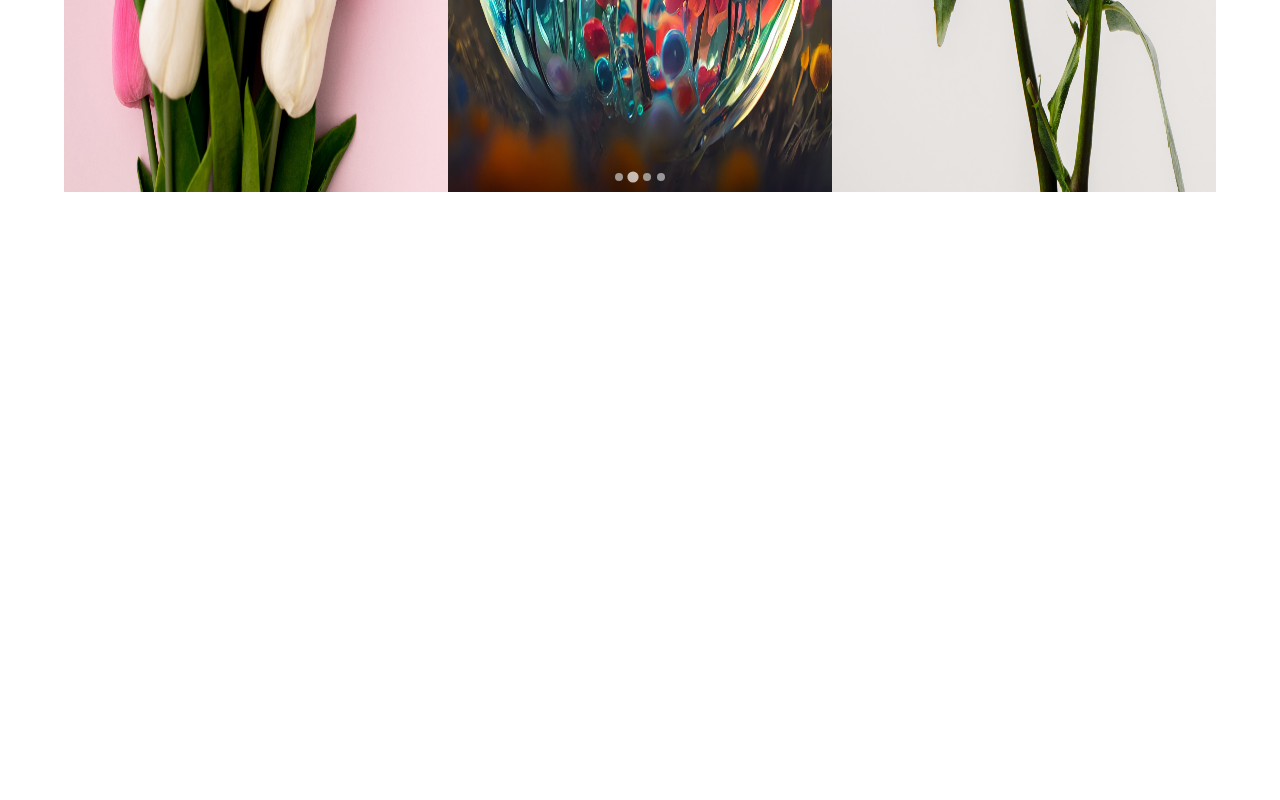
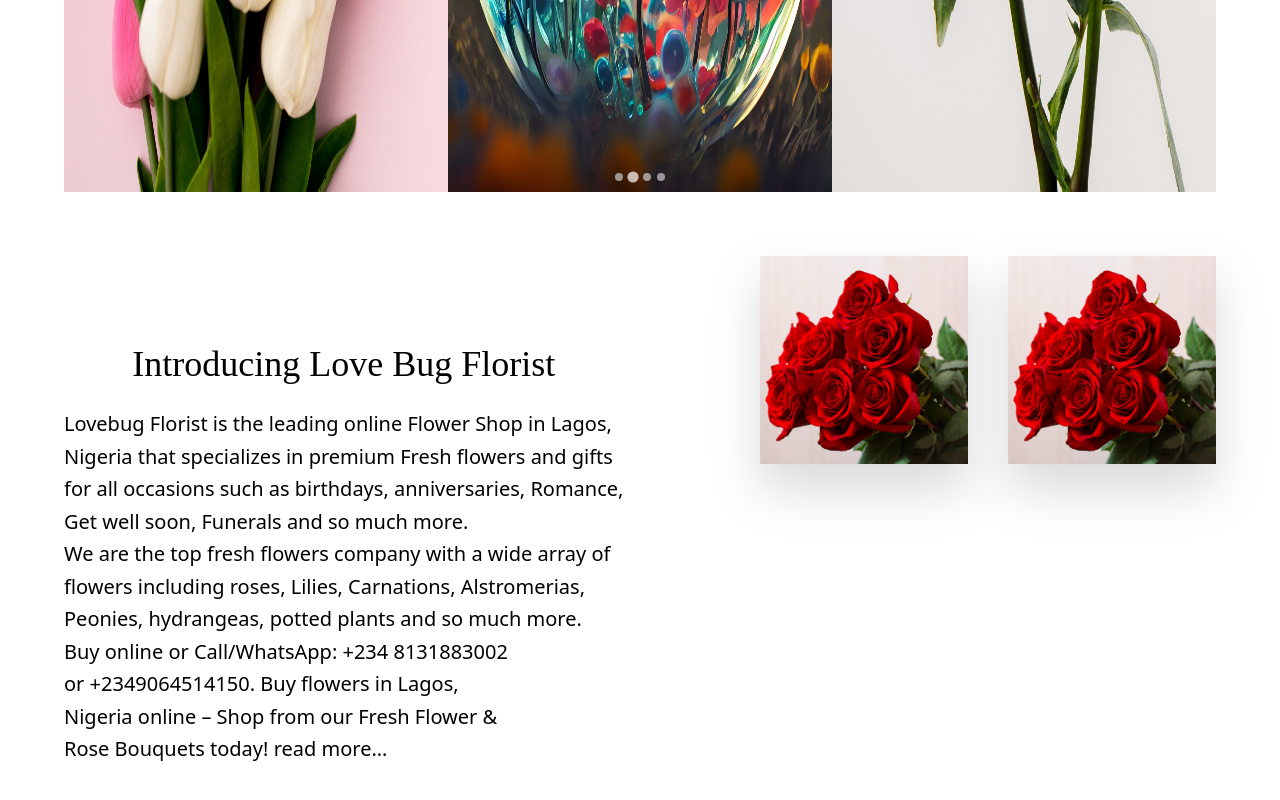
Before and after one commit to blessingsmart/flora, a React (Vite) app: page / in a window 1280 px wide. Shown: the part 736-1536 px from the top of the page. Before the commit the page ends 928 px from the top, so only its background shows below. Built offline with nearby package versions, Linux system fonts and the light colour scheme.

Commit message:
new file:   src/assets/redrose.jpg 	modified:   src/pages/home.jsx

```diff
--- a/src/pages/home.jsx
+++ b/src/pages/home.jsx
@@ -5,6 +5,7 @@
 import '@splidejs/splide/css';
 import water from '../assets/water1.jpg';
 import pink from '../assets/pink1.jpg';
+import redrose from '../assets/redrose.jpg';
 import rose from '../assets/rose.jpg';
 import purple from '../assets/purple.jpg';
 
@@ -69,6 +70,17 @@
         <Modal onClose={closeModal} iconClicked={iconClicked}>
         </Modal>
       )}
+      <div className='flex justify-between gap-5 p-16 text-xl'>
+        <div className='pt-16'>
+          <h1 className='font-signature py-6 text-4xl text-center'>Introducing Love Bug Florist</h1>
+          <p className='leading-relaxed'>Lovebug Florist is the leading online Flower Shop in Lagos, <br/>Nigeria that specializes in premium Fresh flowers and gifts  <br/> for all occasions such as birthdays, anniversaries, Romance,<br/> Get well soon, Funerals and so much more.</p>
+          <p className='leading-relaxed'>We are the top fresh flowers company with a wide array of<br/> flowers including roses, Lilies, Carnations, Alstromerias, <br/>Peonies, hydrangeas, potted plants and so much more.<br/> Buy online or Call/WhatsApp: +234 8131883002 <br/>or +2349064514150. Buy flowers in Lagos, <br/>Nigeria online – Shop from our Fresh Flower & <br/>Rose Bouquets today! <button> read more… </button></p>
+        </div>
+        <div className='flex gap-10'>
+          <img src={redrose} alt="rose"  className='size-52 drop-shadow-2xl'/>
+          <img src={redrose} alt="rose" className='size-52 drop-shadow-2xl' />
+        </div>
+      </div>
     </>
   );
 };
```
Also changed, not shown: src/assets/redrose.jpg (added).
